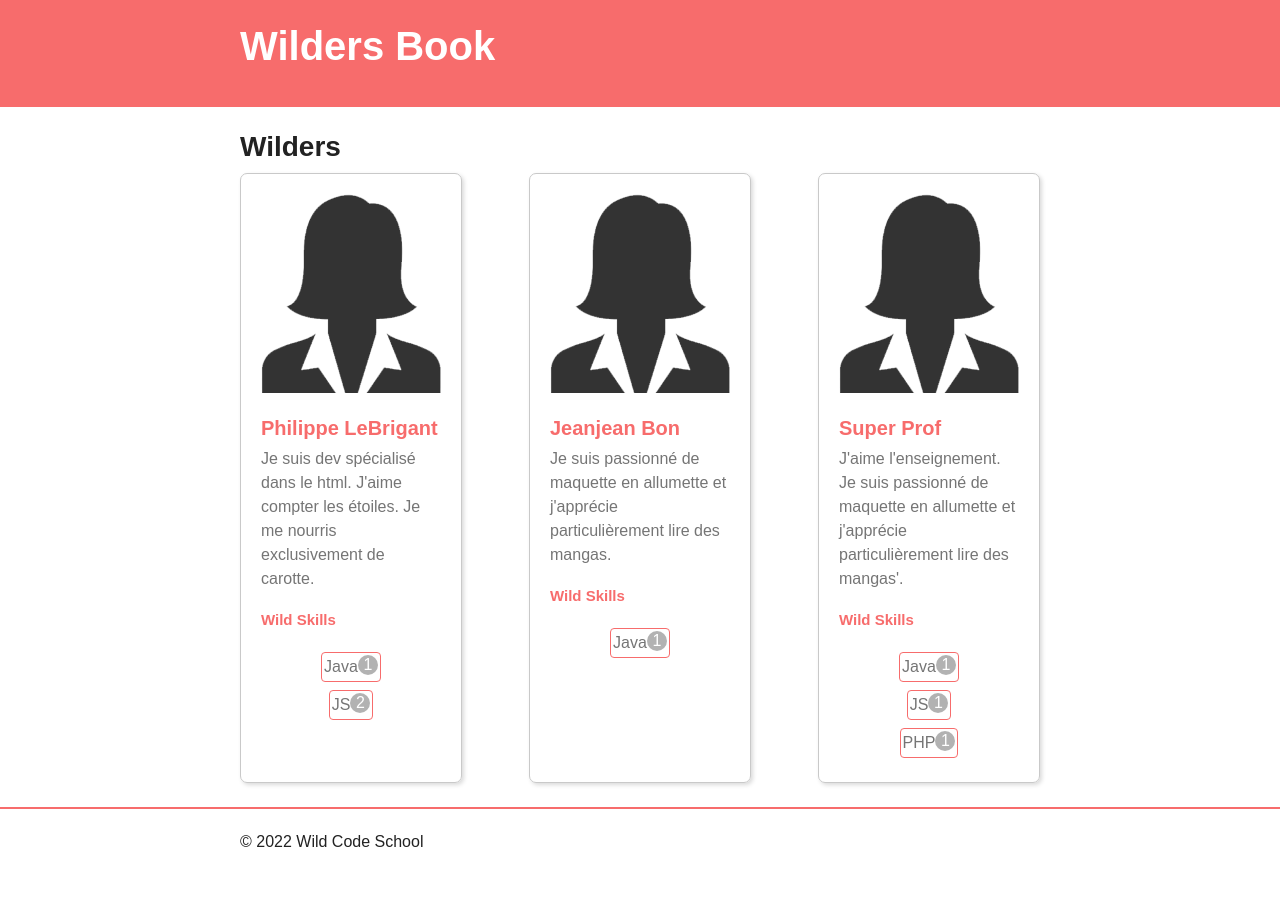
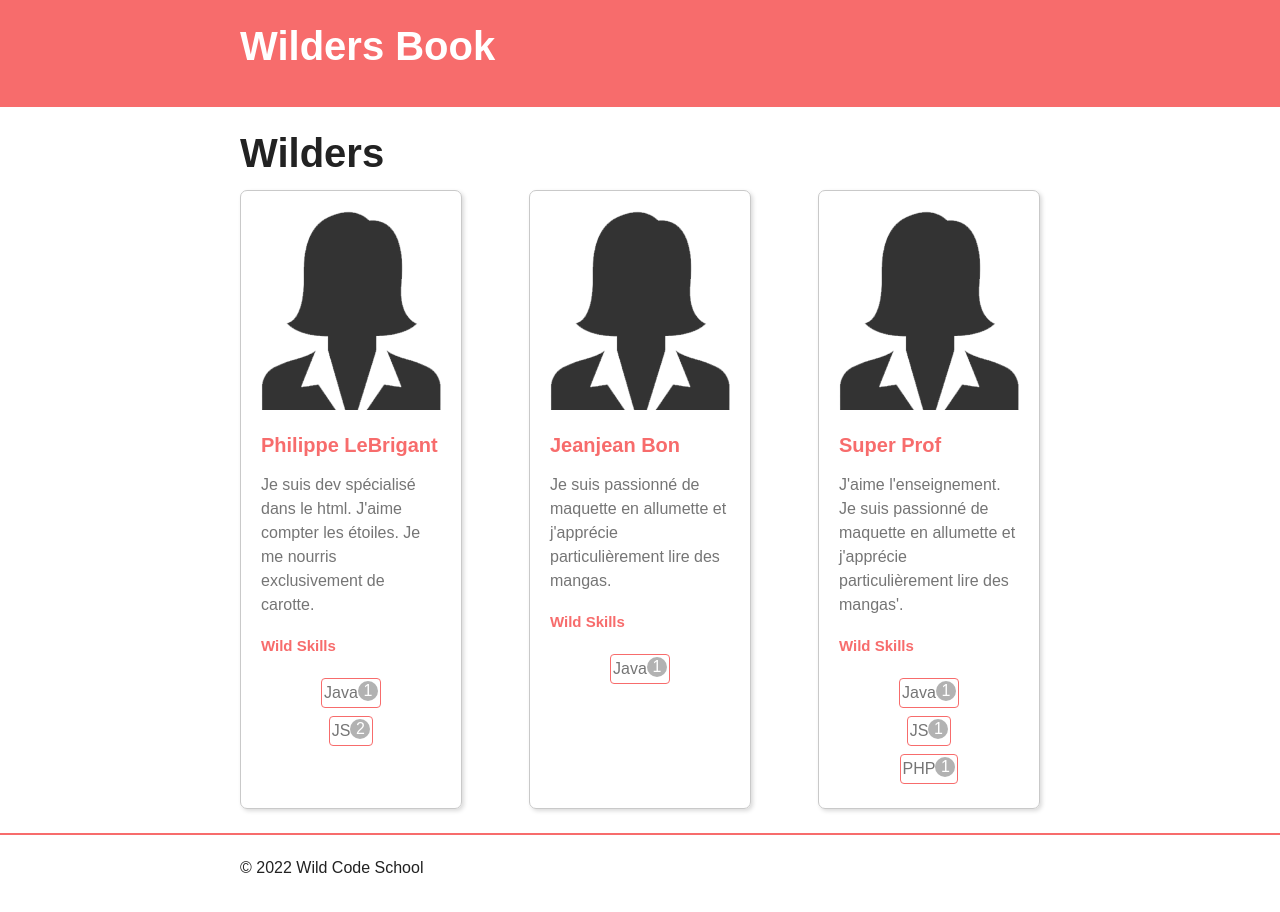
Before and after one commit to ClementPremartin/Project-Launch, a React (Create React App) app in the folder frontend-webapp/: page / in a window 1280 px wide. Shown: the top 912 px of the page. Built offline with nearby package versions, Linux system fonts and the light colour scheme.

Commit message:
refacto app with styled.css

```diff
--- a/frontend-webapp/src/App.css
+++ b/frontend-webapp/src/App.css
@@ -14,26 +14,6 @@ h1 {
 
 h2 {
   font-size: 28px;
-}
-
-p {
-  margin: 0 0 1.15em;
-}
-
-.container {
-  max-width: 800px;
-  margin-left: auto;
-  margin-right: auto;
-  padding: 24px;
-}
-
-header {
-  background-color: #F76C6C;
-  color: #fff;
-}
-
-footer {
-  border-top: 2px solid #F76C6C;
 }
 
 .button {
--- a/frontend-webapp/src/App.js
+++ b/frontend-webapp/src/App.js
@@ -1,5 +1,6 @@
 import { useState } from "react";
-import "./App.css";
+import { Container, Footer, Header, MainContainer, PageTitle} from "./App.styled";
+import { Paragraph } from "./styles/base-styles";
 
 import Wilder from "./components/Wilder";
 import wilders from "./data/wilders";
@@ -10,13 +11,13 @@ function App() {
 
   return (
     <div>
-      <header>
-        <div className="container">
+      <Header>
+        <Container>
             <h1>Wilders Book</h1>
-        </div>
-      </header>
-      <main className="container">
-            <h2>Wilders</h2>
+        </Container>
+      </Header>
+      <MainContainer>
+            <PageTitle>Wilders</PageTitle>
             <section className="card-row">
               {wildersStudent.map((wilder) => (
                 <Wilder
@@ -28,12 +29,12 @@ function App() {
                 />
               ))}
         </section>
-      </main>
-      <footer>
-        <div className="container">
-          <p>&copy; 2022 Wild Code School</p>
-        </div>
-      </footer>
+      </MainContainer>
+      <Footer>
+        <Container>
+          <Paragraph>&copy; 2022 Wild Code School</Paragraph>
+        </Container>
+      </Footer>
     </div>
   );
 }
--- /dev/null
+++ b/frontend-webapp/src/App.styled.js
@@ -0,0 +1,25 @@
+import styled from "styled-components";
+import { MAIN_THEME_COLOR } from "./styles/style-constants";
+import {baseContainerStyles, baseTitleStyles} from "./styles/base-styles"
+
+export const Container = styled.div`
+        ${baseContainerStyles}
+    `;
+
+export const MainContainer = styled.main`
+        ${baseContainerStyles}
+    `;
+
+export const Header = styled.header`
+        background-color: ${MAIN_THEME_COLOR};
+        color: #fff;
+    `;
+
+export const Footer = styled.footer`
+        border-top: 2px solid ${MAIN_THEME_COLOR};
+    `;
+
+export const PageTitle = styled.h1`
+        ${baseTitleStyles}
+        font-size: 40px;
+    `;
--- /dev/null
+++ b/frontend-webapp/src/styles/base-styles.js
@@ -0,0 +1,17 @@
+import { APP_FUNCTIONNAL_WIDTH } from "./style-constants";
+import styled, { css } from "styled-components";
+
+export const baseTitleStyles = css`
+    margin: 0 0 0.35em;
+    `;
+
+export const baseContainerStyles = css`
+    max-width: ${APP_FUNCTIONNAL_WIDTH};
+    margin-left: auto;
+    margin-right: auto;
+    padding: 24px;
+    `;
+
+export const Paragraph = styled.p`
+    margin: 0 0 1.15em;
+    `;
--- /dev/null
+++ b/frontend-webapp/src/styles/style-constants.js
@@ -0,0 +1,3 @@
+export const MAIN_THEME_COLOR = "#F76C6C";
+
+export const APP_FUNCTIONNAL_WIDTH = "800px";
```
